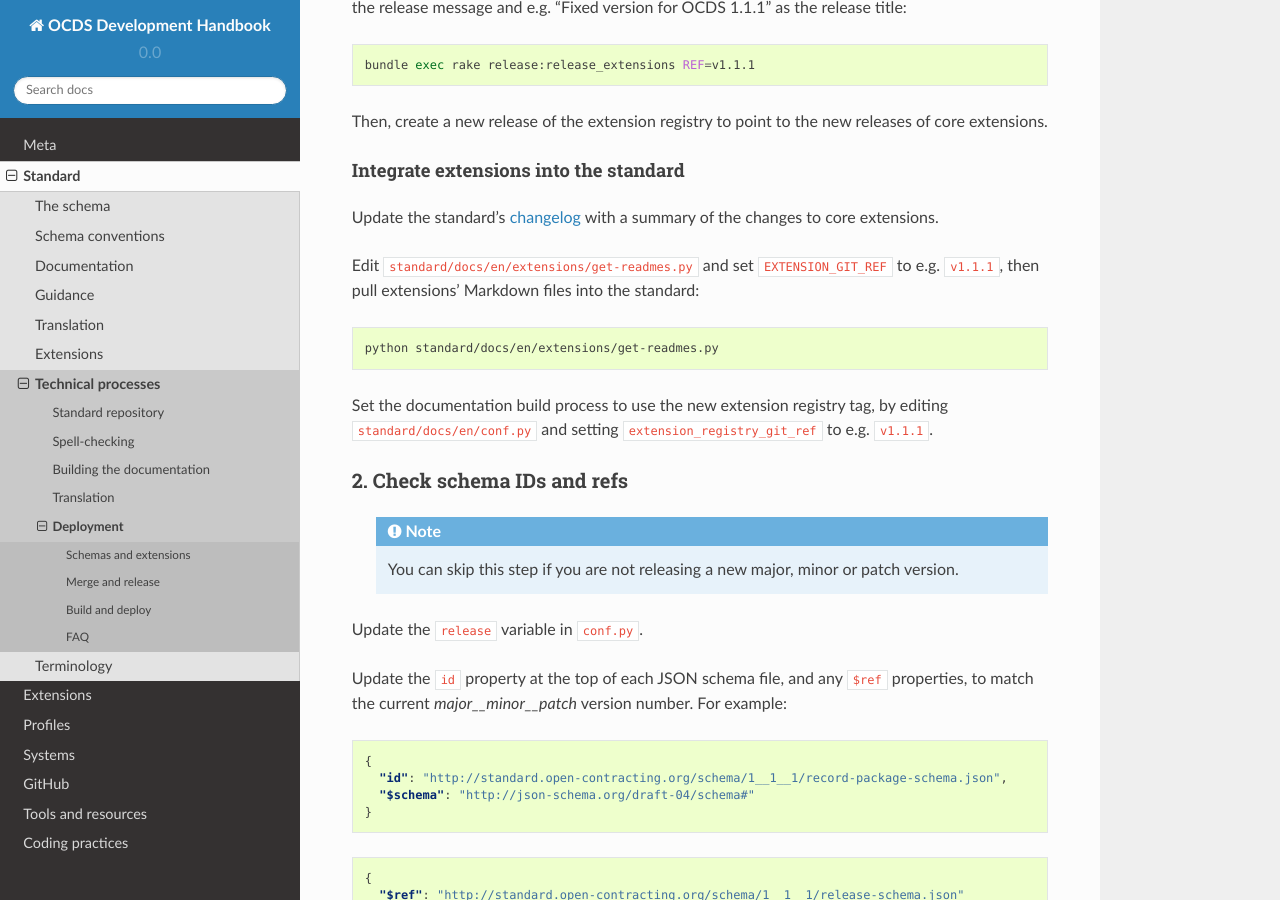
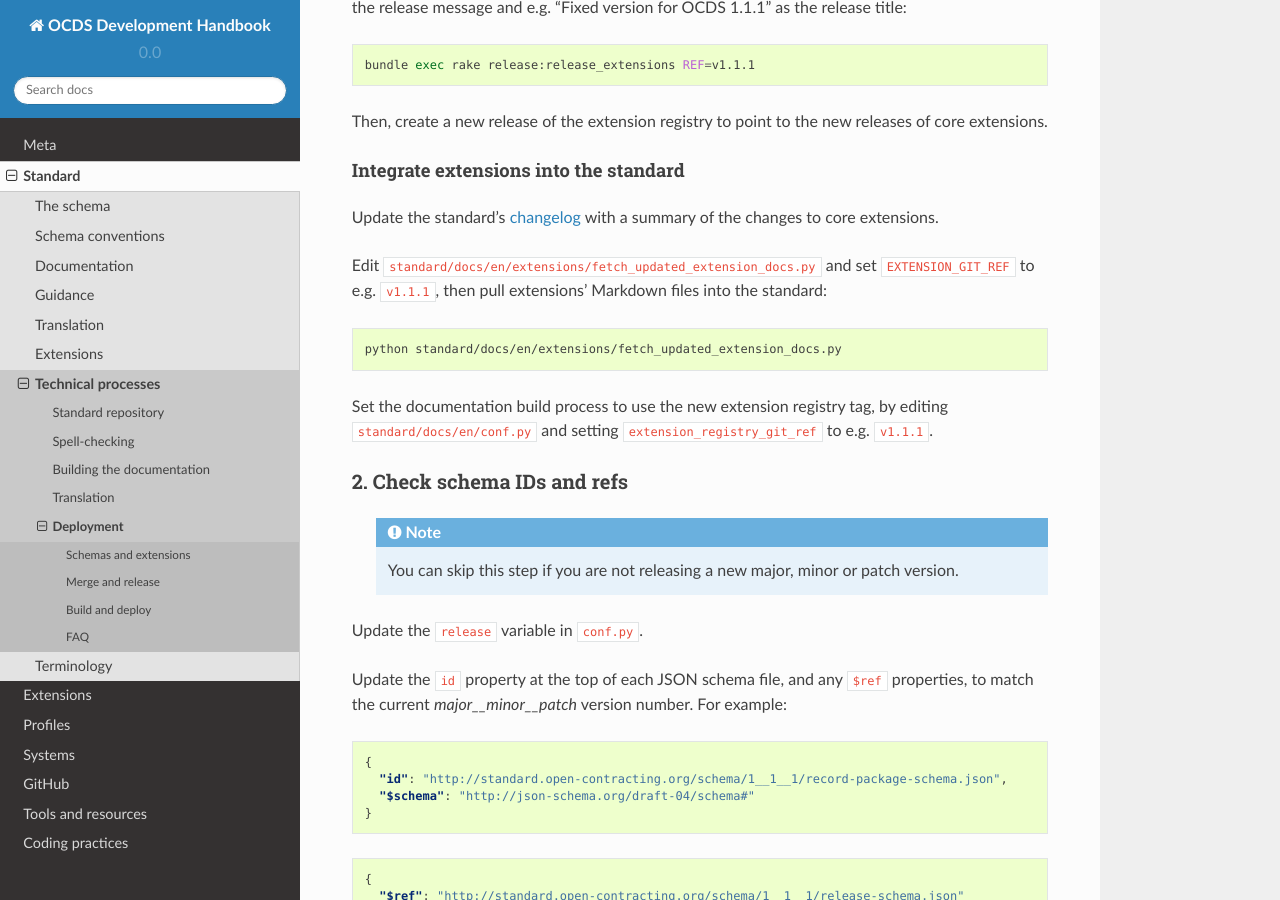
Before and after one commit to open-contracting/standard-development-handbook, a Sphinx documentation site: the page built from docs/standard/technical/deployment.md, in a window 1280 px wide and 900 px high, scrolled down 1631 px. Built offline with Sphinx 7.4.7 and the Read the Docs theme 2.0.0, drawn with Linux system fonts in a browser that asks for light colours.

Commit message:
Changing name of get-readmes.py to fetch_updated_extension_docs.py
I'd missed spotting get-readmes.py and I've now updated this to also get codelists, so I've also renamed the script to fetch_updated_extension_docs.py

````diff
--- a/docs/standard/technical/deployment.md
+++ b/docs/standard/technical/deployment.md
@@ -71,10 +71,10 @@ Then, create a new release of the extension registry to point to the new release
 
 Update the standard's [changelog](http://standard.open-contracting.org/latest/en/schema/changelog/#changelog) with a summary of the changes to core extensions.
 
-Edit `standard/docs/en/extensions/get-readmes.py` and set `EXTENSION_GIT_REF` to e.g. `v1.1.1`, then pull extensions' Markdown files into the standard:
+Edit `standard/docs/en/extensions/fetch_updated_extension_docs.py` and set `EXTENSION_GIT_REF` to e.g. `v1.1.1`, then pull extensions' Markdown files into the standard:
 
 ```bash
-python standard/docs/en/extensions/get-readmes.py
+python standard/docs/en/extensions/fetch_updated_extension_docs.py
 ```
 
 Set the documentation build process to use the new extension registry tag, by editing `standard/docs/en/conf.py` and setting `extension_registry_git_ref` to e.g. `v1.1.1`.
````
